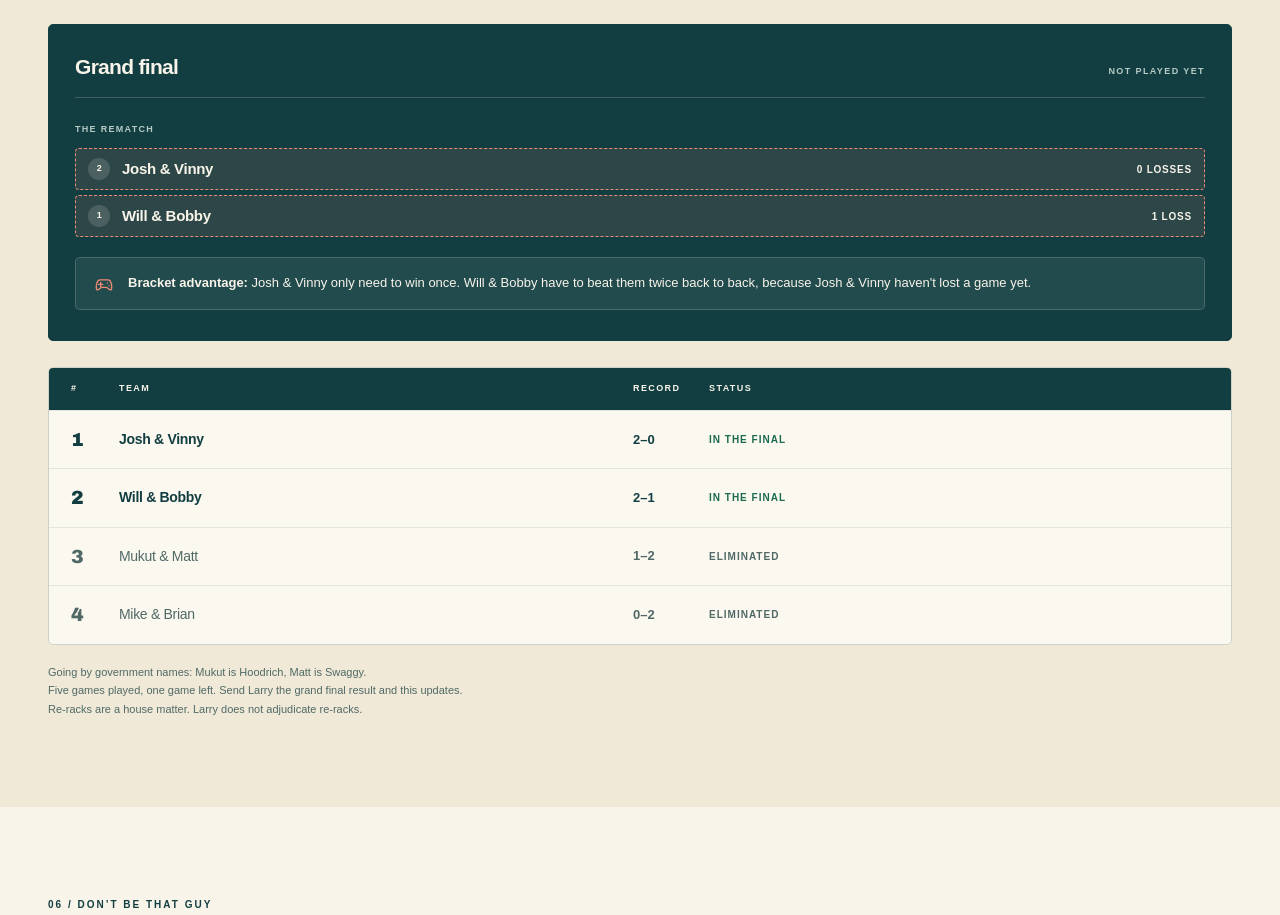
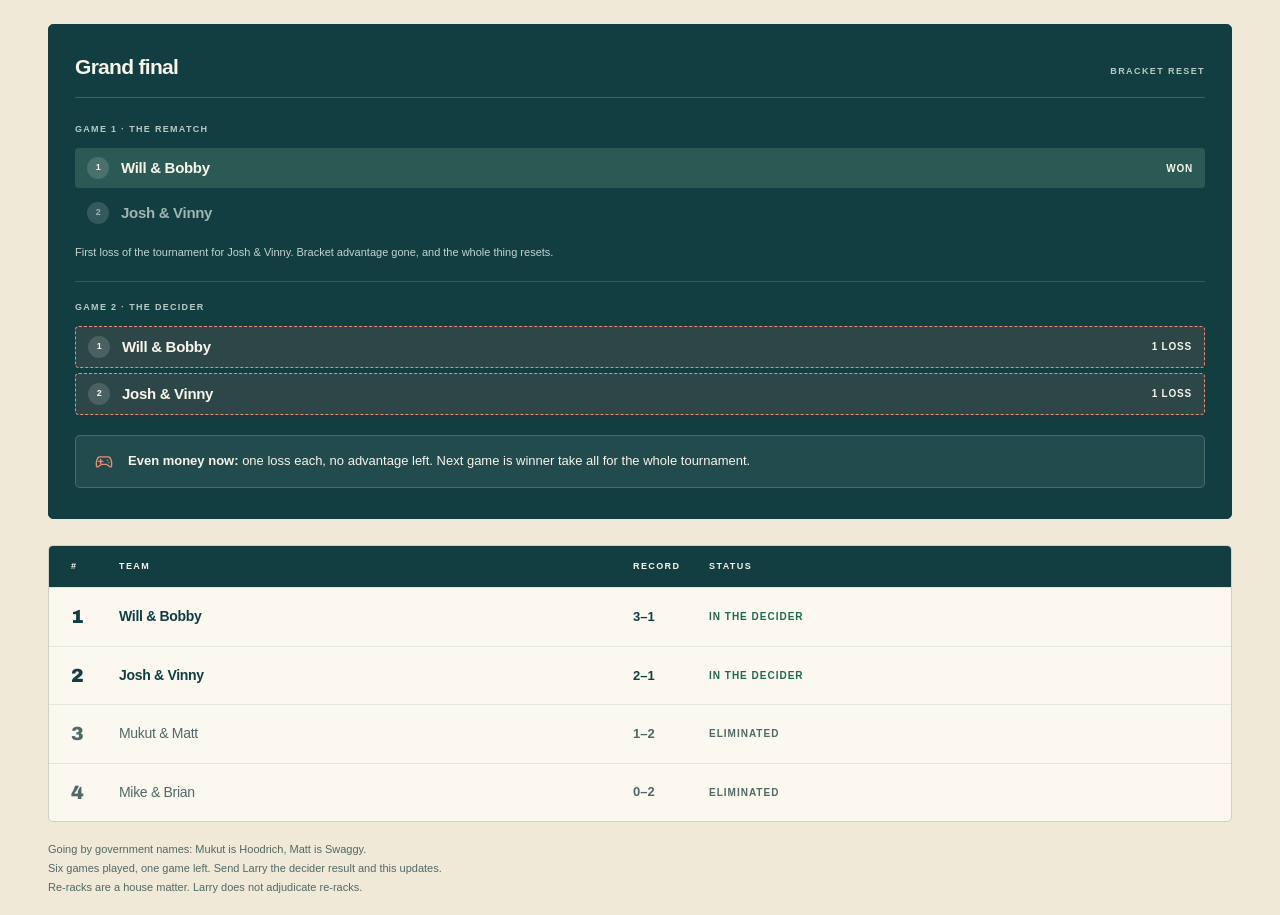
Before and after one commit to willcampbell433/bobby-takes-miami, a plain HTML site: page index.html in a window 1280 px wide. Shown: the part 5373-6288 px from the top of the page. Drawn offline with Linux system fonts and the light colour scheme.

Commit message:
Record the grand final game 1 upset and the bracket reset
Will and Bobby handed Josh and Vinny their first loss, so the advantage is gone and a decider is pending.

```diff
--- a/index.html
+++ b/index.html
@@ -159,19 +159,20 @@
    <article class="match"><div class="match-label">Losers final</div><div class="team-row won"><span class="team-seed" aria-hidden="true">1</span><span class="team-name">Will &amp; Bobby</span><span class="team-mark">WON</span></div><div class="team-row lost"><span class="team-seed" aria-hidden="true">3</span><span class="team-name">Mukut &amp; Matt</span></div><p class="match-note">Mukut &amp; Matt take their second loss and are out. Will &amp; Bobby survive and book the rematch.</p></article>
   </div>
   <div class="bracket-col is-final">
-   <div class="bracket-col-head"><h3>Grand final</h3><span>Not played yet</span></div>
-   <article class="match"><div class="match-label">The rematch</div><div class="team-row tbd"><span class="team-seed" aria-hidden="true">2</span><span class="team-name">Josh &amp; Vinny</span><span class="team-mark">0 LOSSES</span></div><div class="team-row tbd"><span class="team-seed" aria-hidden="true">1</span><span class="team-name">Will &amp; Bobby</span><span class="team-mark">1 LOSS</span></div></article>
-   <div class="final-callout"><svg class="icon" aria-hidden="true"><use href="#i-game"/></svg><span><strong>Bracket advantage:</strong> Josh &amp; Vinny only need to win once. Will &amp; Bobby have to beat them twice back to back, because Josh &amp; Vinny haven't lost a game yet.</span></div>
+   <div class="bracket-col-head"><h3>Grand final</h3><span>Bracket reset</span></div>
+   <article class="match"><div class="match-label">Game 1 · The rematch</div><div class="team-row won"><span class="team-seed" aria-hidden="true">1</span><span class="team-name">Will &amp; Bobby</span><span class="team-mark">WON</span></div><div class="team-row lost"><span class="team-seed" aria-hidden="true">2</span><span class="team-name">Josh &amp; Vinny</span></div><p class="match-note">First loss of the tournament for Josh &amp; Vinny. Bracket advantage gone, and the whole thing resets.</p></article>
+   <article class="match"><div class="match-label">Game 2 · The decider</div><div class="team-row tbd"><span class="team-seed" aria-hidden="true">1</span><span class="team-name">Will &amp; Bobby</span><span class="team-mark">1 LOSS</span></div><div class="team-row tbd"><span class="team-seed" aria-hidden="true">2</span><span class="team-name">Josh &amp; Vinny</span><span class="team-mark">1 LOSS</span></div></article>
+   <div class="final-callout"><svg class="icon" aria-hidden="true"><use href="#i-game"/></svg><span><strong>Even money now:</strong> one loss each, no advantage left. Next game is winner take all for the whole tournament.</span></div>
   </div>
  </div>
  <div class="standings">
   <div class="standings-head"><span>#</span><span>Team</span><span>Record</span><span>Status</span></div>
-  <div class="standing alive"><span class="standing-rank">1</span><span class="standing-team">Josh &amp; Vinny</span><span class="standing-record">2–0</span><span class="standing-state">In the final</span></div>
-  <div class="standing alive"><span class="standing-rank">2</span><span class="standing-team">Will &amp; Bobby</span><span class="standing-record">2–1</span><span class="standing-state">In the final</span></div>
+  <div class="standing alive"><span class="standing-rank">1</span><span class="standing-team">Will &amp; Bobby</span><span class="standing-record">3–1</span><span class="standing-state">In the decider</span></div>
+  <div class="standing alive"><span class="standing-rank">2</span><span class="standing-team">Josh &amp; Vinny</span><span class="standing-record">2–1</span><span class="standing-state">In the decider</span></div>
   <div class="standing out"><span class="standing-rank">3</span><span class="standing-team">Mukut &amp; Matt</span><span class="standing-record">1–2</span><span class="standing-state">Eliminated</span></div>
   <div class="standing out"><span class="standing-rank">4</span><span class="standing-team">Mike &amp; Brian</span><span class="standing-record">0–2</span><span class="standing-state">Eliminated</span></div>
  </div>
- <p class="bracket-footnote">Going by government names: Mukut is Hoodrich, Matt is Swaggy.<br>Five games played, one game left. Send Larry the grand final result and this updates.<br>Re-racks are a house matter. Larry does not adjudicate re-racks.</p>
+ <p class="bracket-footnote">Going by government names: Mukut is Hoodrich, Matt is Swaggy.<br>Six games played, one game left. Send Larry the decider result and this updates.<br>Re-racks are a house matter. Larry does not adjudicate re-racks.</p>
 </div></section>
 <section id="essentials" class="essentials section-wrap" aria-labelledby="essentials-title">
  <div class="section-heading"><div><span class="section-number">06 / DON’T BE THAT GUY</span><h2 id="essentials-title">A little prep.<br><em>A better weekend.</em></h2></div><p class="section-aside">Tickets ready. Phone charged.<br>Actually, just charge everything.</p></div>
```
